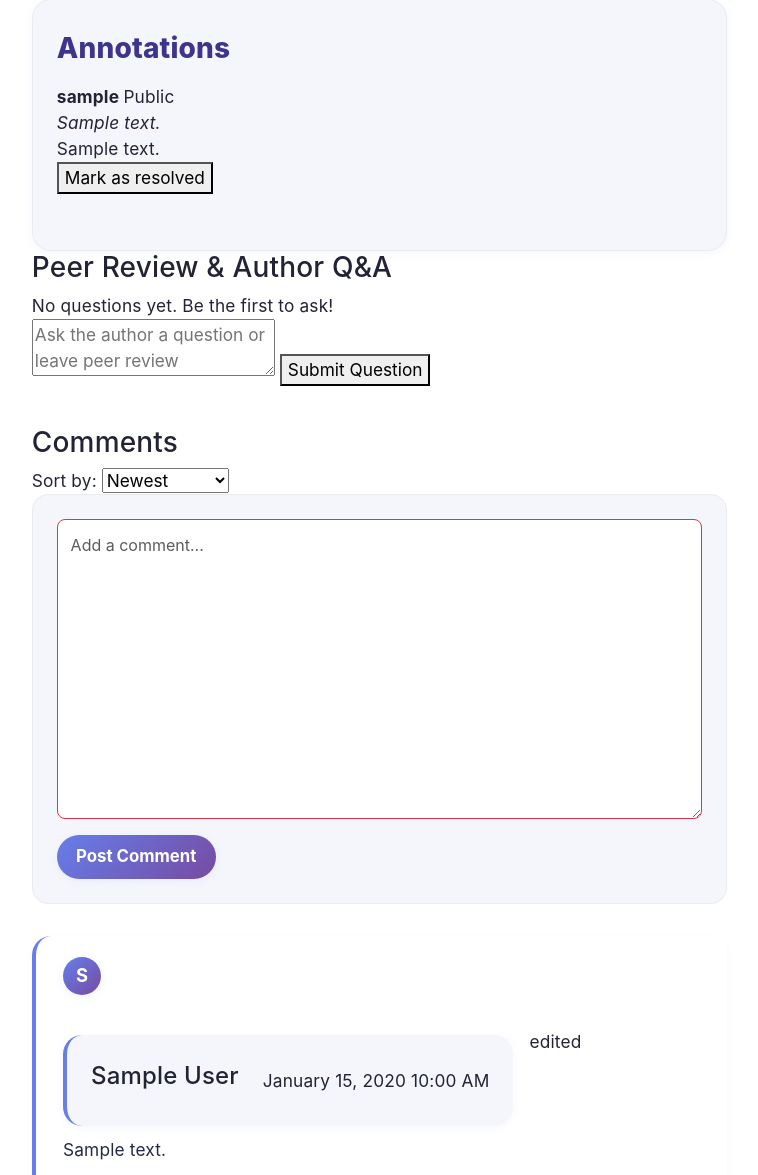
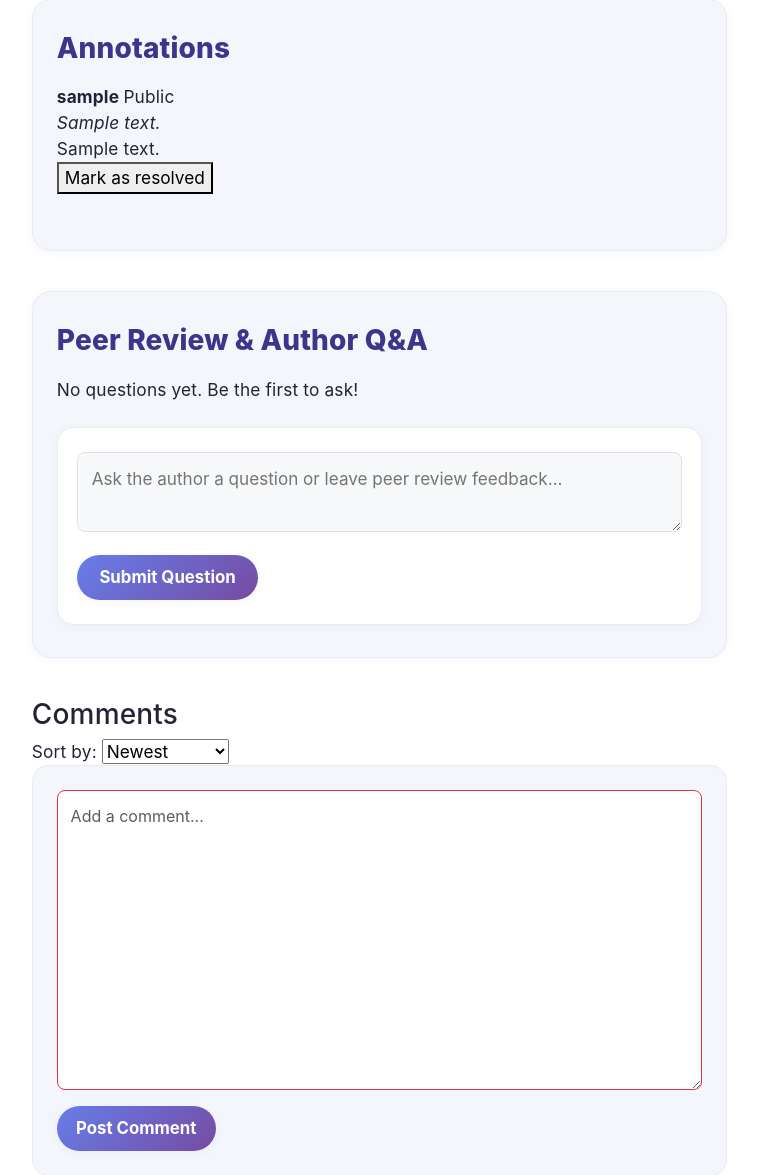
Before and after one commit to BhimPrasadAdhikari/ai_ml_blog, a Django app: a page that uses templates/blog/post_detail.html in a window 1280 px wide. Shown: the part 1995-3170 px from the top of the page, without its empty margins (87-845 px from the left). Run offline with Django 5.2, Linux system fonts and the light colour scheme; a user stored in the database is signed in; tables that the repository leaves empty hold one stand-in row (values such as "Sample post"); grey boxes marked "Sample" are stand-in pictures; some libraries are stand-ins or nearby versions.

Commit message:
add css styles to the qna section

```diff
--- a/templates/blog/post_detail.html
+++ b/templates/blog/post_detail.html
@@ -218,17 +218,17 @@
             {% endif %}
         </div>
         <!-- Q&A section -->
-        <div id="qna-section">
-            <h3>Peer Review & Author Q&amp;A</h3>
-            <div id="qna-list"></div>
+        <div id="qna-section" style="background: #f4f6fb; border-radius: 1.2rem; padding: 2rem 1.5rem; margin-top: 2.5rem; box-shadow: 0 2px 8px rgba(102,126,234,0.07); border: 1px solid #e9ecef;">
+            <h3 style="color: #3d348b; font-weight: 800; margin-bottom: 1.2rem;">Peer Review & Author Q&amp;A</h3>
+            <div id="qna-list" style="margin-bottom: 1.5rem;"></div>
             {% if user.is_authenticated %}
-                <div id="qna-form">
-                    <textarea id="qna-question" rows="2" placeholder="Ask the author a question or leave peer review feedback..."></textarea>
-                    <button id="qna-submit">Submit Question</button>
+                <div id="qna-form" style="background: #fff; border-radius: 1rem; box-shadow: 0 2px 8px rgba(102,126,234,0.06); padding: 1.5rem 1.2rem; border: 1px solid #e9ecef;">
+                    <textarea id="qna-question" rows="2" placeholder="Ask the author a question or leave peer review feedback..." style="width: 100%; border-radius: 8px; border: 1px solid #dee2e6; padding: 0.8em; font-size: 1.07rem; margin-bottom: 1rem; background: #f8f9fa; color: #232946; resize: vertical;"></textarea>
+                    <button id="qna-submit" style="background: linear-gradient(135deg, #667eea, #764ba2); color: #fff; border: none; border-radius: 999px; padding: 0.6rem 1.4rem; font-weight: 700; font-size: 1.05rem; cursor: pointer; box-shadow: 0 2px 8px rgba(102,126,234,0.08); transition: background 0.2s, box-shadow 0.2s;">Submit Question</button>
                 </div>
             {% else %}
-                <div>
-                    <a href="{% url 'account_login' %}?next={{ request.path }}">Log in</a> to ask a question.
+                <div style="margin-top: 1.2rem; background: #fff; border-radius: 1rem; box-shadow: 0 2px 8px rgba(102,126,234,0.06); padding: 1.2rem; border: 1px solid #e9ecef;">
+                    <a href="{% url 'account_login' %}?next={{ request.path }}" style="color: #667eea; font-weight: 700;">Log in</a> to ask a question.
                 </div>
             {% endif %}
         </div>
```
